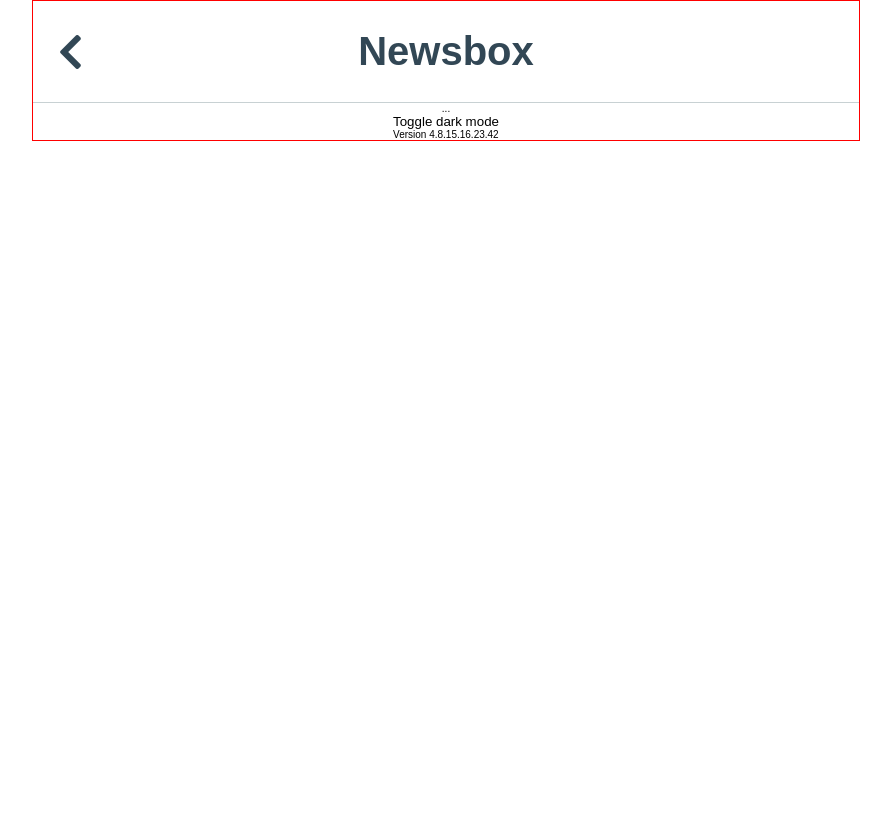
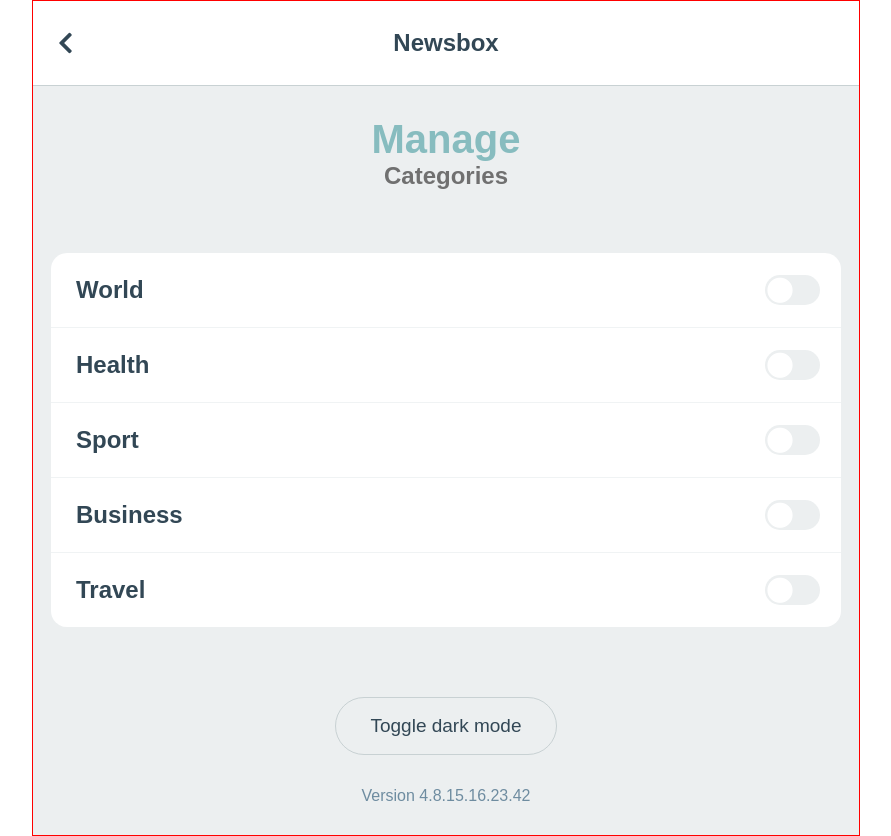
Before and after one commit to rts-cmk-wu06/newsbox-WilliamDeckmann, a website: page settings.html in a window 1280 px wide. Shown: the whole page, without its empty margins (194-1085 px from the left). Before the commit the page ends 800 px from the top, so only its background shows below. Drawn offline with nearby package versions, Linux system fonts and the light colour scheme; files that its build step writes are made by us from their sources; a web font is replaced by a local one.

Commit message:
Update settings page & add local storage + update news list

```diff
--- /dev/null
+++ b/assets/src/js/settings-category.js
@@ -0,0 +1,43 @@
+document.addEventListener("DOMContentLoaded", () => {
+
+    // Element variables
+    const world = document.querySelector("#Settings-panel__world");
+    const health = document.querySelector("#Settings-panel__health");
+    const sport = document.querySelector("#Settings-panel__sport");
+    const business = document.querySelector("#Settings-panel__business");
+    const travel = document.querySelector("#Settings-panel__travel");
+
+
+
+    // Category switch function
+    function CategorySwitchFunction(a) {
+
+
+        if(localStorage.getItem(a.id.replace("Settings-panel__", "")) == "true") {
+            a.classList.add("Settings-panel__button_active");
+        }else{
+            a.classList.remove("Settings-panel__button_active");
+        };
+
+
+        a.addEventListener("click", () => {
+            if(a.classList.contains("Settings-panel__button_active")) {
+                localStorage.setItem(a.id.replace("Settings-panel__", ""), "false");
+                a.classList.remove("Settings-panel__button_active");
+            }else{
+                localStorage.setItem(a.id.replace("Settings-panel__", ""), "true");
+                a.classList.add("Settings-panel__button_active");
+            };
+            console.log(`"${a.id.replace("Settings-panel__", "")}" is now: ${localStorage.getItem(a.id.replace("Settings-panel__", ""))}`);
+        });
+    };
+
+
+
+    // Initiators
+    CategorySwitchFunction(world);
+    CategorySwitchFunction(health);
+    CategorySwitchFunction(sport);
+    CategorySwitchFunction(business);
+    CategorySwitchFunction(travel);
+});
--- a/assets/src/sass/_RESETS.scss
+++ b/assets/src/sass/_RESETS.scss
@@ -36,7 +36,7 @@ img, video {
     display: block;
 }
 
-figure {
+figure, input {
     margin: 0;
 }
 
--- a/assets/src/sass/_colors.scss
+++ b/assets/src/sass/_colors.scss
@@ -8,11 +8,13 @@ $danger: #D95454 !default;
 $ice: #F0F3F4 !default;
 $fossil: #C8D1D3 !default;
 $sand: #B9B0A2 !default;
+$alice-blue: #ECEFF0 !default;
 
 /* Colors: typography */
 $onyx: #1B1C20 !default;
 $slate: #6E8CA0 !default;
 $snow: #FFFFFF !default;
+$dim-grey: #707070 !default;
 
 
 
--- a/assets/src/sass/components/_header.scss
+++ b/assets/src/sass/components/_header.scss
@@ -16,7 +16,7 @@
     };
 
     &__title, &__inbox, &__gear, &__arrow-left {
-        @extend %primary-heading;
+        @extend %section-header;
         color: $drab;
     };
 
--- /dev/null
+++ b/assets/src/sass/components/_settings-panel.scss
@@ -0,0 +1,44 @@
+/* Settings panel */
+.Settings-panel {
+    border-radius: 16px;
+    overflow: hidden;
+
+    &__category {
+        padding: 22px 21px 22px 25px;
+        display: flex;
+        justify-content: space-between;
+        align-items: center;
+        gap: 22px;
+        border-bottom: 1px solid $ice;
+        background-color: white;
+        &:last-child {
+            border: none;
+        }
+    };
+
+    &__title {
+        @extend %section-header;
+        color: $drab;
+    };
+
+    &__button {
+        width: 55px;
+        height: 30px;
+        display: flex;
+        justify-content: flex-start;
+        border-radius: 15px;
+        background-color: $alice-blue;
+        transition: background-color .2s;
+
+        &_active {
+            background-color: $sage;
+            justify-content: flex-end;
+        };
+    };
+
+    &__icon {
+        margin: 2px;
+        font-size: 26px;
+        color: white;
+    };
+};
--- /dev/null
+++ b/assets/src/sass/components/_settings-section.scss
@@ -0,0 +1,45 @@
+/* Settings section */
+.Settings-section {
+    width: 100%;
+    height: 100%;
+    padding: 31px 18px 30px 18px;
+    background-color: $alice-blue;
+
+    &__header {
+        margin-bottom: 63px;
+        display: flex;
+        flex-direction: column;
+        align-items: center;
+    };
+
+    &__title {
+        @extend %primary-heading;
+        color: $sage;
+    };
+
+    &__sub-title {
+        @extend %section-header;
+        color: $dim-grey;
+    };
+
+    &__footer {
+        margin-top: 70px;
+        display: flex;
+        flex-direction: column;
+        align-items: center;
+        gap: 32px;
+    };
+
+    .Dark-mode-toggle {
+        @extend %card-copy-small;
+        padding: 17px 34px 17px 34px;
+        border: 1px solid $fossil;
+        border-radius: 29px;
+        color: $drab;
+    };
+
+    .Version-info {
+        @extend %message-time-stamp;
+        color: $slate;
+    };
+};
--- a/assets/src/sass/index.scss
+++ b/assets/src/sass/index.scss
@@ -18,6 +18,8 @@
 @import "./components/header";
 @import "./components/news-section";
 @import "./components/news-card";
+@import "./components/settings-section";
+@import "./components/settings-panel";
 
 /* Utilities */
 /* ... */
--- a/settings.html
+++ b/settings.html
@@ -45,10 +45,64 @@
                 </h1>
             </header>
 
-            ...
+
+
+            <!-- Settings section -->
+            <section class="Settings-section">
+
+                <!-- Header -->
+                <header class="Settings-section__header">
+                    <h2 class="Settings-section__title">
+                        Manage
+                    </h2>
+                    <h3 class="Settings-section__sub-title">
+                        Categories
+                    </h3>
+                </header>
+
+                <!-- Settings panel -->
+                <ul class="Settings-panel">
+                    <li class="Settings-panel__category">
+                        <h2 class="Settings-panel__title uppercase">World</h2>
+                        <button class="Settings-panel__button Settings-panel__button_active" id="Settings-panel__world">
+                            <!-- <div class="Settings-panel__icon"></div> -->
+                            <i class="fas fa-circle Settings-panel__icon"></i>
+                        </button>
+                    </li>
+                    <li class="Settings-panel__category">
+                        <h2 class="Settings-panel__title uppercase">Health</h2>
+                        <button class="Settings-panel__button Settings-panel__button_active" id="Settings-panel__health">
+                            <!-- <div class="Settings-panel__icon"></div> -->
+                            <i class="fas fa-circle Settings-panel__icon"></i>
+                        </button>
+                    </li>
+                    <li class="Settings-panel__category">
+                        <h2 class="Settings-panel__title uppercase">Sport</h2>
+                        <button class="Settings-panel__button Settings-panel__button_active" id="Settings-panel__sport">
+                            <!-- <div class="Settings-panel__icon"></div> -->
+                            <i class="fas fa-circle Settings-panel__icon"></i>
+                        </button>
+                    </li>
+                    <li class="Settings-panel__category">
+                        <h2 class="Settings-panel__title uppercase">Business</h2>
+                        <button class="Settings-panel__button Settings-panel__button_active" id="Settings-panel__business">
+                            <!-- <div class="Settings-panel__icon"></div> -->
+                            <i class="fas fa-circle Settings-panel__icon"></i>
+                        </button>
+                    </li>
+                    <li class="Settings-panel__category">
+                        <h2 class="Settings-panel__title uppercase">Travel</h2>
+                        <button class="Settings-panel__button Settings-panel__button_active" id="Settings-panel__travel">
+                            <!-- <div class="Settings-panel__icon"></div> -->
+                            <i class="fas fa-circle Settings-panel__icon"></i>
+                        </button>
+                    </li>
+                </ul>
+
+
 
                 <!-- Footer -->
-            <footer class="Footer">
+                <footer class="Settings-section__footer">
 
                     <!-- Dark mode toggle -->
                     <button class="Dark-mode-toggle uppercase">
@@ -60,10 +114,11 @@
                         Version 4.8.15.16.23.42
                     </p>
                 </footer>
+            </section>
         </main>
     </div>
 
     <!-- JavaScript -->
-    <script src="./assets/dist/js"></script>
+    <script src="./assets/dist/js/settings-category.js"></script>
 </body>
 </html>
```
Also changed, not shown: archive.html (+1 -0 lines), assets/src/js/card-list.js (+71 -17 lines), index.html (+9 -5 lines), assets/dist/css/index.css, assets/dist/js/card-list.js, assets/dist/js/settings-category.js (added). Lines whose indentation alone changed are shown as unchanged.
